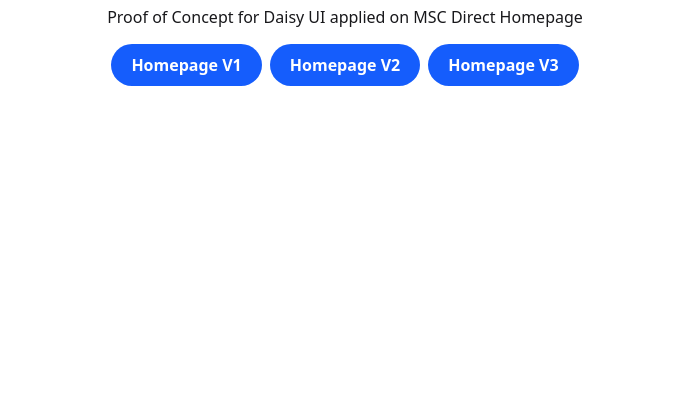
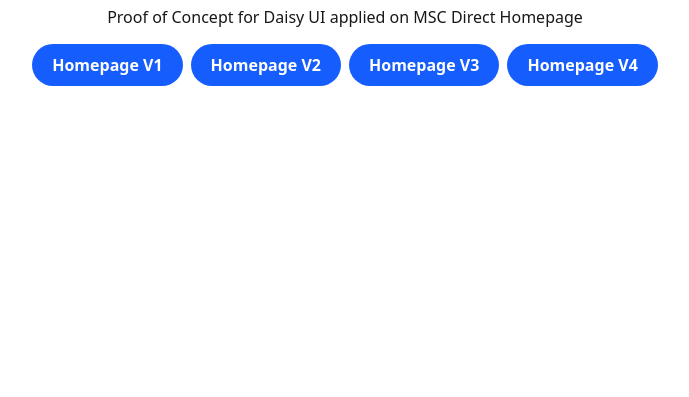
Before and after one commit to AdrianMsc/msc-daisyui-poc, a website: page index.html in a window 1280 px wide. Shown: the part 403-800 px from the top of the page, without its empty margins (295-984 px from the left). Drawn offline with Linux system fonts and the light colour scheme.

Commit message:
index v4

```diff
--- a/index.html
+++ b/index.html
@@ -1,4 +1,4 @@
-<!DOCTYPE html>
+<!doctype html>
 <html lang="en" data-theme="light">
   <head>
     <meta charset="UTF-8" />
@@ -40,6 +40,13 @@
               >Homepage V3</a
             >
           </li>
+          <li>
+            <a
+              href="daisy-v4.html"
+              class="text-white bg-blue-600 hover:bg-blue-700 px-5 py-2.5 rounded-full"
+              >Homepage V4</a
+            >
+          </li>
         </ul>
       </div>
     </main>
```
